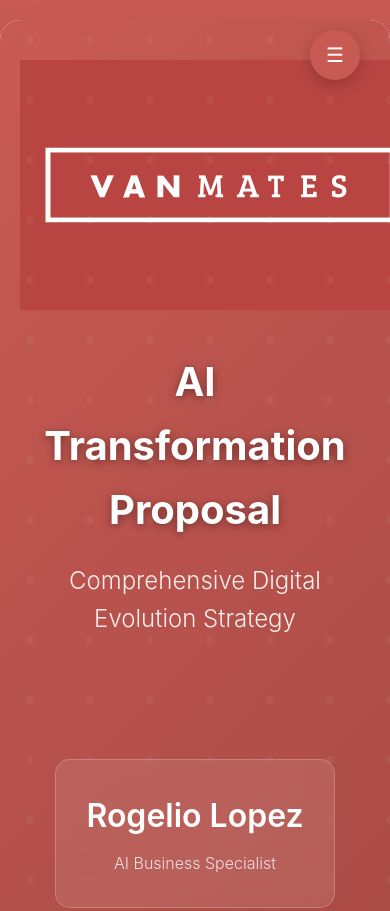
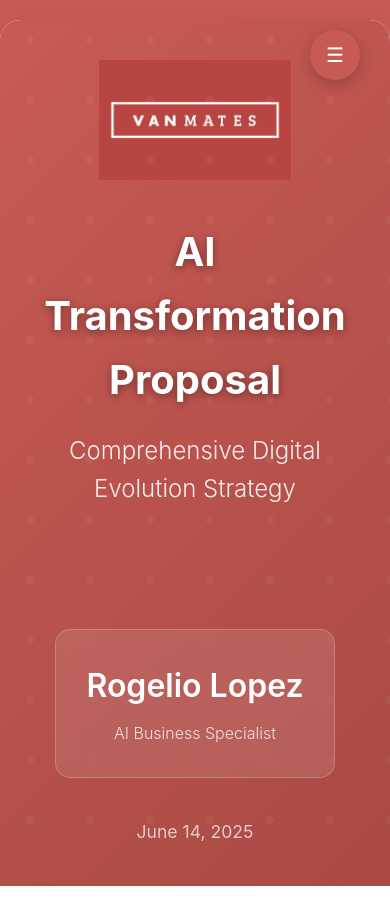
Before and after one commit to rlo11/vanmates-ai-proposal, a plain HTML site: page index.html in a window 390 px wide. Shown: the top 911 px of the page. Drawn offline with Linux system fonts and the light colour scheme.

Commit message:
Update index.html

```diff
--- a/index.html
+++ b/index.html
@@ -63,7 +63,7 @@
 
         .logo {
             width: 400px;
-            height: 250px;
+            height: 160px;
             background: white;
             border-radius: 10px;
             display: flex;
@@ -373,6 +373,11 @@
 
         /* Responsive Design */
         @media (max-width: 768px) {
+            .logo {
+                width: 300px;
+                height: 120px;
+            }
+
             .cover-page {
                 padding: 40px 20px;
             }
```
